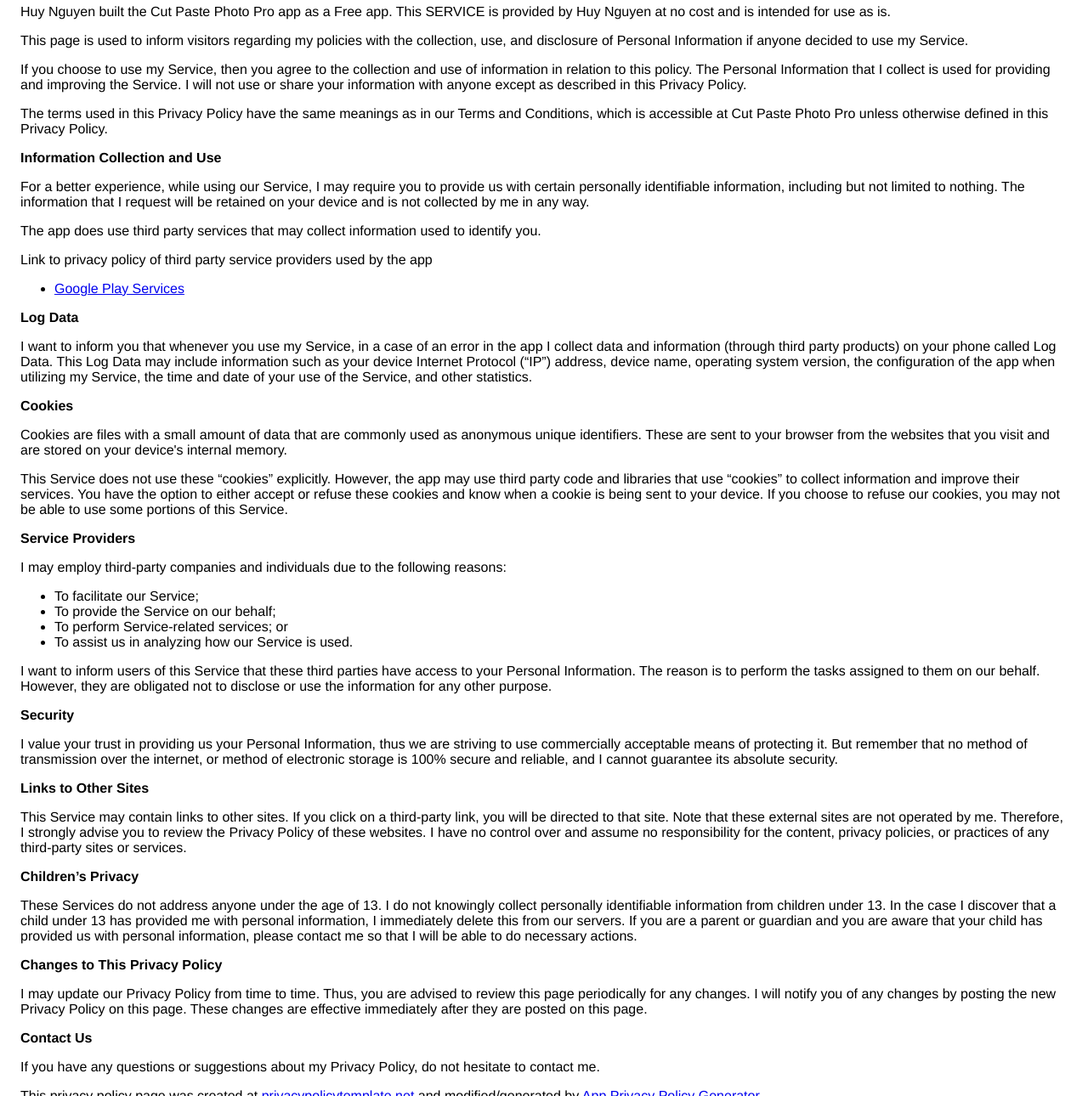
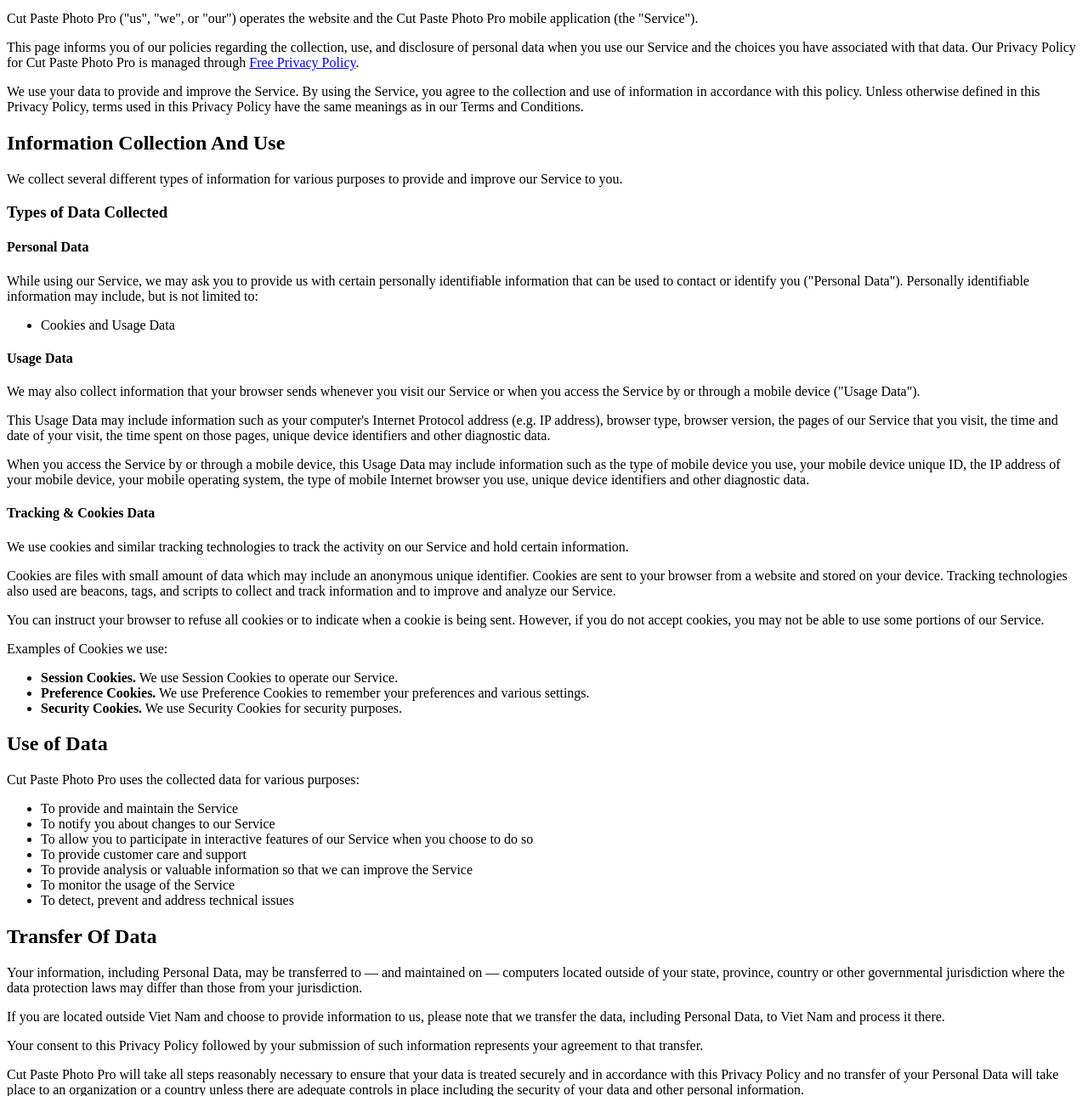
Before and after one commit to nghuyktmt/CutPastePhotoPro, a plain HTML site: page index.html in a window 1280 px wide. Shown: the part 87-1377 px from the top of the page at 85% size. Drawn offline with Linux system fonts and the light colour scheme.

Commit message:
Update index.html

```diff
--- a/index.html
+++ b/index.html
@@ -1,46 +1,106 @@
-<!DOCTYPE html><html> <head> <meta charset="utf-8"> <meta name="viewport" content="width=device-width"> <title>Privacy Policy</title> <style>body{font-family: "Helvetica Neue", Helvetica, Arial, sans-serif; padding:1em;}</style></head> <body><h2>Privacy Policy</h2> <p> Huy Nguyen built the Cut Paste Photo Pro app as a Free app. This SERVICE is provided by Huy Nguyen at no cost and is intended for use as is.
-                  </p> <p>This page is used to inform visitors regarding my policies with the collection, use, and
-                    disclosure of Personal Information if anyone decided to use my Service.
-                  </p> <p>If you choose to use my Service, then you agree to the collection and use of information in relation
-                    to this policy. The Personal Information that I collect is used for providing and improving the
-                    Service. I will not use or share your information with anyone except as described
-                    in this Privacy Policy.
-                  </p> <p>The terms used in this Privacy Policy have the same meanings as in our Terms and Conditions, which is accessible
-                    at Cut Paste Photo Pro unless otherwise defined in this Privacy Policy.
-                  </p> <p><strong>Information Collection and Use</strong></p> <p>For a better experience, while using our Service, I may require you to provide us with certain
-                    personally identifiable information, including but not limited to nothing. The information that I request will be retained on your device and is not collected by me in any way.
-                  </p> <p>The app does use third party services that may collect information used to identify you.</p> <div><p>Link to privacy policy of third party service providers used by the app</p> <ul><li><a href="https://www.google.com/policies/privacy/" target="_blank">Google Play Services</a></li> <!----> <!----> <!----> <!----> <!----> <!----></ul></div> <p><strong>Log Data</strong></p> <p> I want to inform you that whenever you use my Service, in a case of an
-                    error in the app I collect data and information (through third party products) on your phone
-                    called Log Data. This Log Data may include information such as your device Internet Protocol (“IP”) address,
-                    device name, operating system version, the configuration of the app when utilizing my Service,
-                    the time and date of your use of the Service, and other statistics.
-                  </p> <p><strong>Cookies</strong></p> <p>Cookies are files with a small amount of data that are commonly used as anonymous unique identifiers. These
-                    are sent to your browser from the websites that you visit and are stored on your device's internal memory.
-                  </p> <p>This Service does not use these “cookies” explicitly. However, the app may use third party code and libraries
-                    that use “cookies” to collect information and improve their services. You have the option to either
-                    accept or refuse these cookies and know when a cookie is being sent to your device. If you choose to
-                    refuse our cookies, you may not be able to use some portions of this Service.
-                  </p> <p><strong>Service Providers</strong></p> <p> I may employ third-party companies and individuals due to the following reasons:</p> <ul><li>To facilitate our Service;</li> <li>To provide the Service on our behalf;</li> <li>To perform Service-related services; or</li> <li>To assist us in analyzing how our Service is used.</li></ul> <p> I want to inform users of this Service that these third parties have access to your
-                    Personal Information. The reason is to perform the tasks assigned to them on our behalf. However, they
-                    are obligated not to disclose or use the information for any other purpose.
-                  </p> <p><strong>Security</strong></p> <p> I value your trust in providing us your Personal Information, thus we are striving
-                    to use commercially acceptable means of protecting it. But remember that no method of transmission over
-                    the internet, or method of electronic storage is 100% secure and reliable, and I cannot guarantee
-                    its absolute security.
-                  </p> <p><strong>Links to Other Sites</strong></p> <p>This Service may contain links to other sites. If you click on a third-party link, you will be directed
-                    to that site. Note that these external sites are not operated by me. Therefore, I strongly
-                    advise you to review the Privacy Policy of these websites. I have no control over
-                    and assume no responsibility for the content, privacy policies, or practices of any third-party sites
-                    or services.
-                  </p> <p><strong>Children’s Privacy</strong></p> <p>These Services do not address anyone under the age of 13. I do not knowingly collect
-                    personally identifiable information from children under 13. In the case I discover that a child
-                    under 13 has provided me with personal information, I immediately delete this from
-                    our servers. If you are a parent or guardian and you are aware that your child has provided us with personal
-                    information, please contact me so that I will be able to do necessary actions.
-                  </p> <p><strong>Changes to This Privacy Policy</strong></p> <p> I may update our Privacy Policy from time to time. Thus, you are advised to review
-                    this page periodically for any changes. I will notify you of any changes by posting
-                    the new Privacy Policy on this page. These changes are effective immediately after they are posted on
-                    this page.
-                  </p> <p><strong>Contact Us</strong></p> <p>If you have any questions or suggestions about my Privacy Policy, do not hesitate to contact
-                    me.
-                  </p> <p>This privacy policy page was created at <a href="https://privacypolicytemplate.net" target="_blank">privacypolicytemplate.net</a>                    and modified/generated by <a href="https://app-privacy-policy-generator.firebaseapp.com/" target="_blank">App Privacy Policy Generator</a></p></body></html>
+<h1>Privacy Policy</h1>
+
+
+<p>Effective date: September 24, 2018</p>
+
+
+<p>Cut Paste Photo Pro ("us", "we", or "our") operates the  website and the Cut Paste Photo Pro mobile application (the "Service").</p>
+
+<p>This page informs you of our policies regarding the collection, use, and disclosure of personal data when you use our Service and the choices you have associated with that data. Our Privacy Policy  for Cut Paste Photo Pro is managed through <a href="https://www.freeprivacypolicy.com/free-privacy-policy-generator.php">Free Privacy Policy</a>.</p>
+
+<p>We use your data to provide and improve the Service. By using the Service, you agree to the collection and use of information in accordance with this policy. Unless otherwise defined in this Privacy Policy, terms used in this Privacy Policy have the same meanings as in our Terms and Conditions.</p>
+
+
+<h2>Information Collection And Use</h2>
+
+<p>We collect several different types of information for various purposes to provide and improve our Service to you.</p>
+
+<h3>Types of Data Collected</h3>
+
+<h4>Personal Data</h4>
+
+<p>While using our Service, we may ask you to provide us with certain personally identifiable information that can be used to contact or identify you ("Personal Data"). Personally identifiable information may include, but is not limited to:</p>
+
+<ul>
+<li>Cookies and Usage Data</li>
+</ul>
+
+<h4>Usage Data</h4>
+
+<p>We may also collect information that your browser sends whenever you visit our Service or when you access the Service by or through a mobile device ("Usage Data").</p>
+<p>This Usage Data may include information such as your computer's Internet Protocol address (e.g. IP address), browser type, browser version, the pages of our Service that you visit, the time and date of your visit, the time spent on those pages, unique device identifiers and other diagnostic data.</p>
+<p>When you access the Service by or through a mobile device, this Usage Data may include information such as the type of mobile device you use, your mobile device unique ID, the IP address of your mobile device, your mobile operating system, the type of mobile Internet browser you use, unique device identifiers and other diagnostic data.</p>
+
+<h4>Tracking & Cookies Data</h4>
+<p>We use cookies and similar tracking technologies to track the activity on our Service and hold certain information.</p>
+<p>Cookies are files with small amount of data which may include an anonymous unique identifier. Cookies are sent to your browser from a website and stored on your device. Tracking technologies also used are beacons, tags, and scripts to collect and track information and to improve and analyze our Service.</p>
+<p>You can instruct your browser to refuse all cookies or to indicate when a cookie is being sent. However, if you do not accept cookies, you may not be able to use some portions of our Service.</p>
+<p>Examples of Cookies we use:</p>
+<ul>
+    <li><strong>Session Cookies.</strong> We use Session Cookies to operate our Service.</li>
+    <li><strong>Preference Cookies.</strong> We use Preference Cookies to remember your preferences and various settings.</li>
+    <li><strong>Security Cookies.</strong> We use Security Cookies for security purposes.</li>
+</ul>
+
+<h2>Use of Data</h2>
+
+<p>Cut Paste Photo Pro uses the collected data for various purposes:</p>
+<ul>
+    <li>To provide and maintain the Service</li>
+    <li>To notify you about changes to our Service</li>
+    <li>To allow you to participate in interactive features of our Service when you choose to do so</li>
+    <li>To provide customer care and support</li>
+    <li>To provide analysis or valuable information so that we can improve the Service</li>
+    <li>To monitor the usage of the Service</li>
+    <li>To detect, prevent and address technical issues</li>
+</ul>
+
+<h2>Transfer Of Data</h2>
+<p>Your information, including Personal Data, may be transferred to — and maintained on — computers located outside of your state, province, country or other governmental jurisdiction where the data protection laws may differ than those from your jurisdiction.</p>
+<p>If you are located outside Viet Nam and choose to provide information to us, please note that we transfer the data, including Personal Data, to Viet Nam and process it there.</p>
+<p>Your consent to this Privacy Policy followed by your submission of such information represents your agreement to that transfer.</p>
+<p>Cut Paste Photo Pro will take all steps reasonably necessary to ensure that your data is treated securely and in accordance with this Privacy Policy and no transfer of your Personal Data will take place to an organization or a country unless there are adequate controls in place including the security of your data and other personal information.</p>
+
+<h2>Disclosure Of Data</h2>
+
+<h3>Legal Requirements</h3>
+<p>Cut Paste Photo Pro may disclose your Personal Data in the good faith belief that such action is necessary to:</p>
+<ul>
+    <li>To comply with a legal obligation</li>
+    <li>To protect and defend the rights or property of Cut Paste Photo Pro</li>
+    <li>To prevent or investigate possible wrongdoing in connection with the Service</li>
+    <li>To protect the personal safety of users of the Service or the public</li>
+    <li>To protect against legal liability</li>
+</ul>
+
+<h2>Security Of Data</h2>
+<p>The security of your data is important to us, but remember that no method of transmission over the Internet, or method of electronic storage is 100% secure. While we strive to use commercially acceptable means to protect your Personal Data, we cannot guarantee its absolute security.</p>
+
+<h2>Service Providers</h2>
+<p>We may employ third party companies and individuals to facilitate our Service ("Service Providers"), to provide the Service on our behalf, to perform Service-related services or to assist us in analyzing how our Service is used.</p>
+<p>These third parties have access to your Personal Data only to perform these tasks on our behalf and are obligated not to disclose or use it for any other purpose.</p>
+
+
+
+<h2>Links To Other Sites</h2>
+<p>Our Service may contain links to other sites that are not operated by us. If you click on a third party link, you will be directed to that third party's site. We strongly advise you to review the Privacy Policy of every site you visit.</p>
+<p>We have no control over and assume no responsibility for the content, privacy policies or practices of any third party sites or services.</p>
+
+
+<h2>Children's Privacy</h2>
+<p>Our Service does not address anyone under the age of 18 ("Children").</p>
+<p>We do not knowingly collect personally identifiable information from anyone under the age of 18. If you are a parent or guardian and you are aware that your Children has provided us with Personal Data, please contact us. If we become aware that we have collected Personal Data from children without verification of parental consent, we take steps to remove that information from our servers.</p>
+
+
+<h2>Changes To This Privacy Policy</h2>
+<p>We may update our Privacy Policy from time to time. We will notify you of any changes by posting the new Privacy Policy on this page.</p>
+<p>We will let you know via email and/or a prominent notice on our Service, prior to the change becoming effective and update the "effective date" at the top of this Privacy Policy.</p>
+<p>You are advised to review this Privacy Policy periodically for any changes. Changes to this Privacy Policy are effective when they are posted on this page.</p>
+
+
+<h2>Contact Us</h2>
+<p>If you have any questions about this Privacy Policy, please contact us:</p>
+<ul>
+        <li>By email: nghuymail@gmail.com</li>
+
+        </ul>
```
